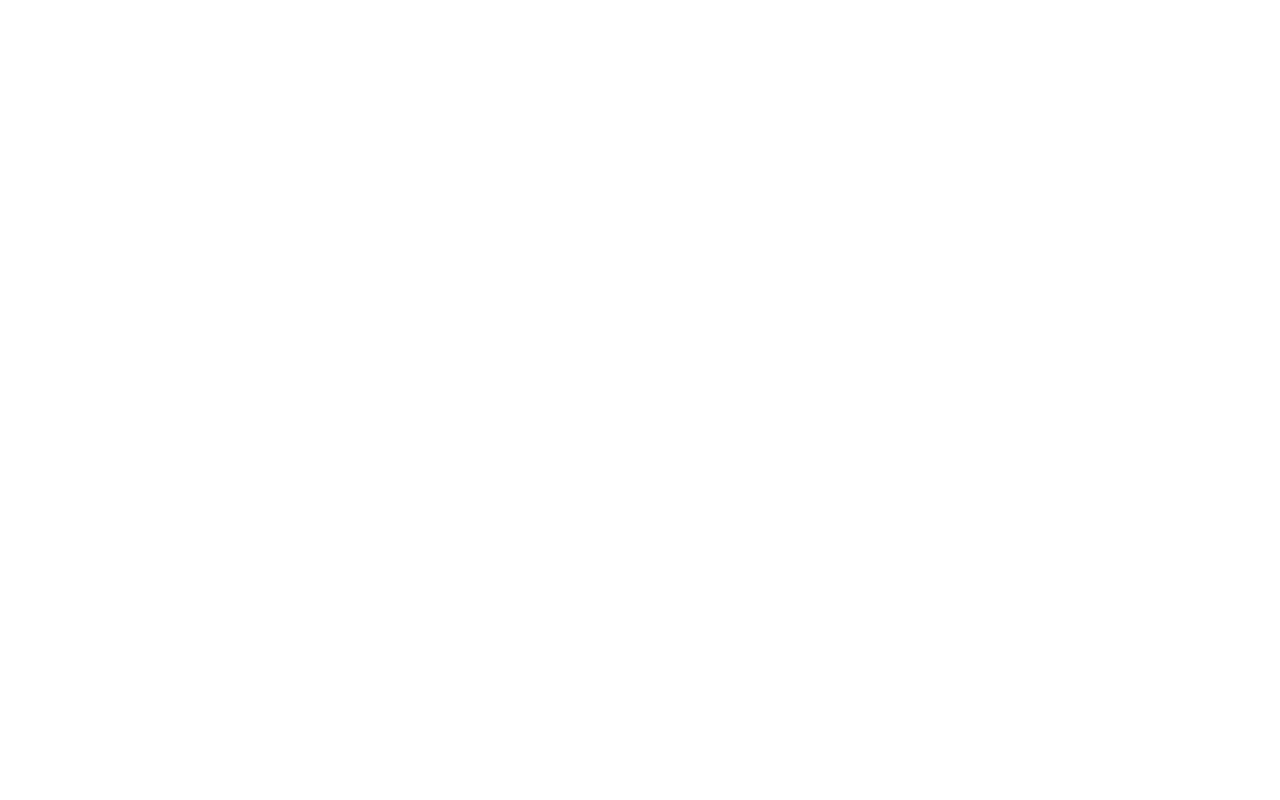
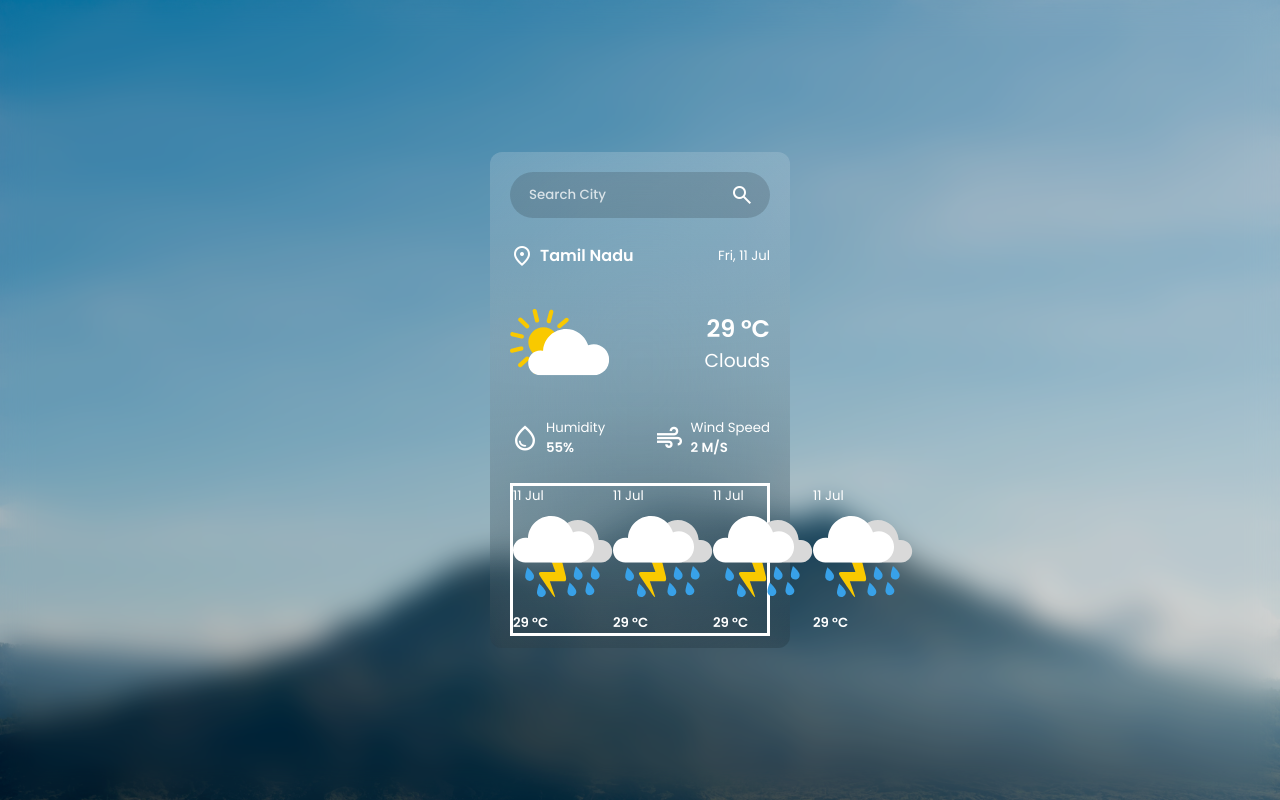
Before and after one commit to PRASANNA-1223/Weather-app, a plain HTML site: page index.html in a window 1280 px wide. Drawn offline with nearby package versions, Linux system fonts and the light colour scheme.

Commit message:
css on process

```diff
--- a/index.html
+++ b/index.html
@@ -5,9 +5,82 @@
     <meta name="viewport" content="width=device-width, initial-scale=1.0">
     <title>Weather</title>
     <link rel="stylesheet" href="style.css">
-</head>
+    <link rel="stylesheet" href="https://fonts.googleapis.com/css2?family=Material+Symbols+Outlined" />
+   </head>
 <body>
+    <main class="main-container">
+        <header class="input-container">
+            <input type="text" class="city-input" placeholder="Search City">
+            <button class="search-btn">
+                <span class="material-symbols-outlined">search</span>
+            </button>
+        </header>
+        <section class="weather-info">
+            <div class="location-date-conrainer">
+                <div class="location">
+               <span class="material-symbols-outlined">
+                        location_on
+              </span>
+                    <h4 class="country-txt">Tamil Nadu</h4>
+                </div>
+                <h5 class="current-date-txt regular-txt">Fri, 11 Jul</h5>
+            </div>
 
+            <div class="weather-summary-container">
+                <img src="/weather/clouds.svg" class="weather-summary-img">
+                <div class="weather-summary-info">
+                    <h1 class="temp-txt">29 °C</h1>
+                    <h3 class="condition-txt regular-txt">Clouds</h3>
+                </div>
+            </div>
+
+            <div class="weather-condition-container">
+                <div class="condition-item">
+                    <span class="material-symbols-outlined">water_drop</span>
+                <div class="condition-info">
+                    <h5 class="regular-txt">Humidity</h5>
+                    <h5 class="humidity-value-txt">55%</h5>
+                </div>
+                </div>
+
+                <div class="condition-item">
+                    <span class="material-symbols-outlined">air</span>
+                <div class="condition-info">
+                    <h5 class="regular-txt">Wind Speed</h5>
+                    <h5 class="wind-value-txt">2 M/S</h5>
+                </div>
+                </div>
+
+            </div>
+            <div class="forecast-item-container">
+                <div class="forecast-item">
+                    <h5 class="forecast-item-date regular-txt">11 Jul</h5>
+                        <img src="/weather/thunderstorm.svg" class="forecast-item-img">
+                    <h5 class="forecast item temp">29 °C</h5>
+                </div>
+
+                <div class="forecast-item">
+                    <h5 class="forecast-item-date regular-txt">11 Jul</h5>
+                        <img src="/weather/thunderstorm.svg" class="forecast-item-img">
+                    <h5 class="forecast item temp">29 °C</h5>
+                </div>
+
+                <div class="forecast-item">
+                    <h5 class="forecast-item-date regular-txt">11 Jul</h5>
+                        <img src="/weather/thunderstorm.svg" class="forecast-item-img">
+                    <h5 class="forecast item temp">29 °C</h5>
+                </div>
+
+                <div class="forecast-item">
+                    <h5 class="forecast-item-date regular-txt">11 Jul</h5>
+                        <img src="/weather/thunderstorm.svg" class="forecast-item-img">
+                    <h5 class="forecast item temp">29 °C</h5>
+                </div>
+
+            </div>
+
+        </section>
+    </main>
 </body>
 <script src="script.js"></script>
 </html>
--- a/style.css
+++ b/style.css
@@ -0,0 +1,137 @@
+@import url('https://fonts.googleapis.com/css2?family=Poppins:ital,wght@0,100;0,200;0,300;0,400;0,500;0,600;0,700;0,800;0,900;1,100;1,200;1,300;1,400;1,500;1,600;1,700;1,800;1,900&display=swap');
+*{
+    margin: 0;
+    padding: 0;
+    box-sizing: border-box;
+    font-family: "Poppins",sans-serif;
+    color: white;
+    font-weight: 600;
+}
+
+body{
+    background: url(/bg.jpg);
+    width: 100%;
+    height: 100dvh;
+    background-size: cover;
+    background-position: center;
+    display: flex;
+    align-items: center;
+    justify-content: center;
+}
+
+body::before{
+    content: "";
+    position: absolute;
+    width: 100%;
+    height: 100dvh;
+    background: rgb(0,0,0,0.15);
+    backdrop-filter: blur(15px);
+}
+
+/*utilities*/
+.regular-txt{
+    font-weight: 400;
+}
+/*end utilities*/
+
+
+.main-container{
+    width: 300px;
+    height: 496px;
+    z-index: 1;
+    background: linear-gradient(to top,rgb(0,0,0,0.15)
+    ,rgb(255,255,255,0.15));
+    border-radius: 12px;
+    backdrop-filter: blur(100px);
+    padding:20px;
+}
+
+/*input container*/
+.input-container{
+    position: relative;
+    margin-bottom: 25px;
+}
+.city-input{
+    width: 100%;
+    padding: 10px 16px;
+    border-radius: 99px;
+    border: 3px solid transparent;
+    background: rgb(0,0,0,0.15);
+    outline: none;
+    font-weight: 500;
+    transition: 0.25s border;
+    padding-right: 45px;
+}
+
+.city-input:focus{
+    border: 3px solid rgb(0, 0, 0,0.15);
+}
+
+.city-input::placeholder{
+    color: rgb(255, 255, 255,0.75);
+}
+
+.search-btn{
+    position: absolute;
+    right: 16px;
+    top: 50%;
+    transform: translateY(-50%);
+    background: none;
+    display: flex;
+    border: none;
+    cursor: pointer;
+}
+/*end input container */
+
+/*section: weather info*/
+.weather-info{
+    display: flex;
+    flex-direction: column;
+    gap: 25px;
+}
+
+.location-date-conrainer{
+    display: flex;
+    justify-content: space-between;
+    align-items: center;
+}
+
+.location{
+    display: flex;
+    align-items: center;
+    gap: 6px;
+}
+
+.weather-summary-container{
+    display: flex;
+    justify-content: space-between;
+    align-items: center;
+}
+
+.weather-summary-info{
+    text-align: end;
+}
+
+.weather-condition-container{
+
+    display: flex;
+    justify-content: space-between;
+
+}
+
+.condition-item{
+    display: flex;
+    align-items: center;
+    gap: 6px;
+}
+
+.condition-item span{
+    font-size: 30px;
+}
+
+.forecast-item-container{
+    display: flex;
+    border: solid;
+
+}
+/*end section: weather info*/
```
